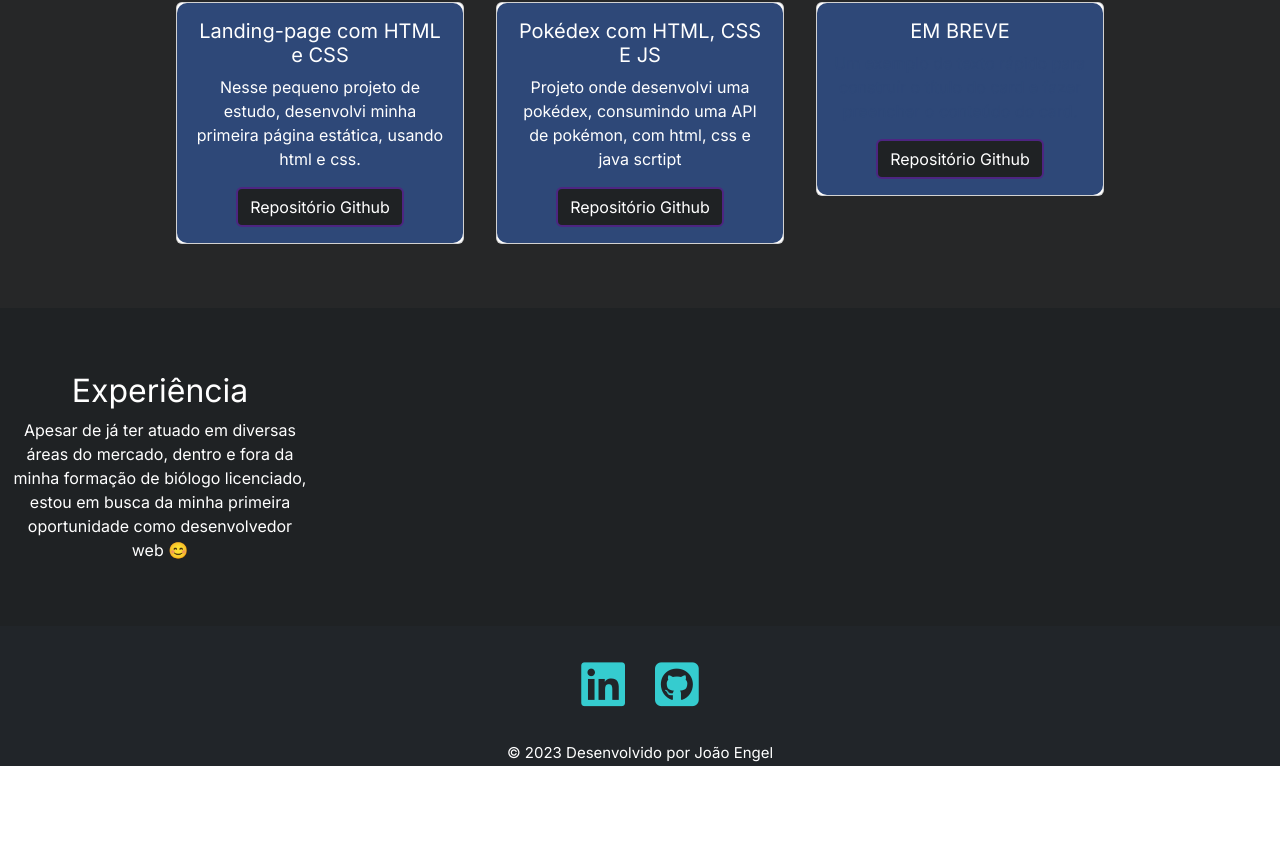
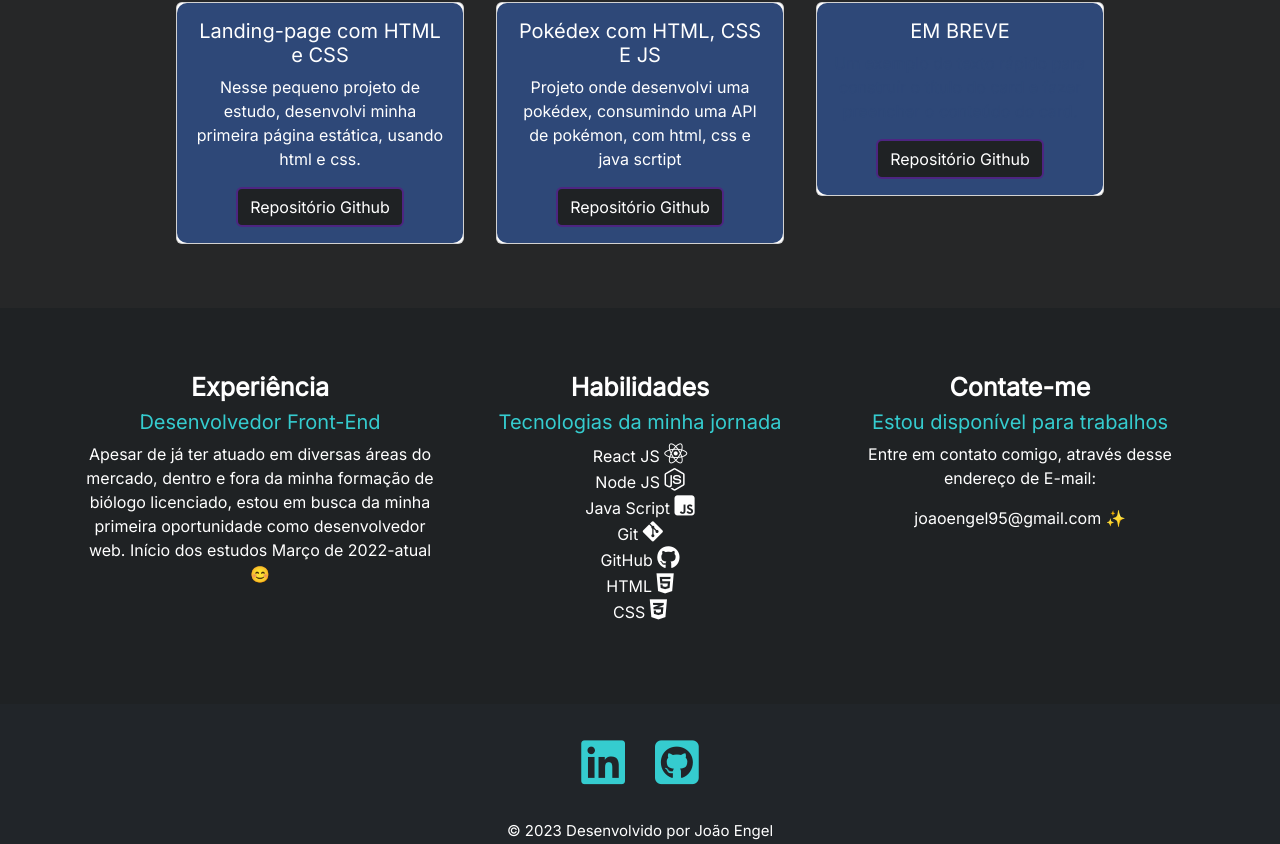
Before and after one commit to JoaoEngel/Portifolio-JE, a React (Create React App) app: page / in a window 1280 px wide. Shown: the part 1568-2412 px from the top of the page. Before the commit the page ends 2334 px from the top, so only its background shows below. Built offline with nearby package versions, Linux system fonts and the light colour scheme.

Commit message:
final-sections

```diff
--- a/src/components/about/About.jsx
+++ b/src/components/about/About.jsx
@@ -11,7 +11,7 @@ export default function About() {
           </div>
           <div className='col-sm-6 text-center pt-3'>
             <h2>Sobre mim</h2>
-            <p className='lead'>Seja bem vindo(a)! Eu me chamo João Fabiano Engel, tenho 28 anos e sou formado em ciências biológicas licenciatura. Mesmo sendo apaixonado por biologia e ciências no geral, em 2021 resolvi seguir uma outra paixão, a área de TI, desde então tenho me dedicado á estudar programação com muitos sonhos e objetivos há serem alcançados.</p>
+            <p className='lead'>Seja bem vindo(a)! Eu me chamo João Fabiano Engel, tenho 28 anos e sou formado em ciências biológicas licenciatura. Mesmo sendo apaixonado por biologia e ciências no geral, em 2022 resolvi seguir uma outra paixão, a área de Programação, desde então tenho me dedicado a estudar as tecnologias e suas funcionalidades, com muitos sonhos e objetivos há serem alcançados.</p>
           </div>
         </div>
       </div>
--- a/src/components/experience/Experience.jsx
+++ b/src/components/experience/Experience.jsx
@@ -1,13 +1,35 @@
 import React from "react";
 import "./experience.css";
 export default function Experience() {
+
+
   return (
-   <section className="" id="experience">
-    <div className="pt-5 pb-5">
-      <div className="row m-0">
-        <div className="col-sm-3 text-center pt-3">
-        <h2>Experiência</h2>
-        <p>Apesar de já ter atuado em diversas áreas do mercado, dentro e fora da minha formação de biólogo licenciado, estou em busca da minha primeira oportunidade como desenvolvedor web &#128522;</p>
+   <section id="experience">
+    <div className="container pt-5 pb-5">
+      <div className="row justify-content-center text-center">
+        <div className="col-sm-4 p-3">
+          <h2>Experiência</h2>
+          <h5>Desenvolvedor Front-End</h5>
+          <p>Apesar de já ter atuado em diversas áreas do mercado, dentro e fora da minha formação de biólogo licenciado, estou em busca da minha primeira oportunidade como desenvolvedor web. Início dos estudos Março de 2022-atual &#128522;</p>
+        </div>
+        <div className="col-sm-4 p-3">
+          <h2>Habilidades</h2>
+          <h5>Tecnologias da minha jornada</h5>
+          <ul className="list-unstyled">
+          <li>React JS <i class="fa-brands fa-react"></i></li>
+          <li>Node JS <i class="fa-brands fa-node-js"></i></li>
+          <li>Java Script <i class="fa-brands fa-square-js"></i></li>
+          <li>Git <i class="fa-brands fa-git-alt"></i></li>
+          <li>GitHub <i class="fa-brands fa-github"></i></li>
+          <li>HTML <i class="fa-brands fa-html5"></i></li>
+          <li>CSS <i class="fa-brands fa-css3-alt"></i></li>
+          </ul>
+        </div>
+        <div className="col-sm-4 p-3">
+          <h2>Contate-me</h2>
+          <h5>Estou disponível para trabalhos</h5>
+          <p>Entre em contato comigo, através desse endereço de E-mail:</p>
+          <p>joaoengel95@gmail.com &#10024;</p>
         </div>
       </div>
     </div>
--- a/src/components/experience/experience.css
+++ b/src/components/experience/experience.css
@@ -4,4 +4,26 @@
     background-color: var(--dark);
     color: var(--white);
     font-family: 'Inter', sans-serif;
+    align-items: center;
 }
+
+#experience h2 {
+    font-weight: 600;
+    font-size: 25px;
+}
+
+#experience h5 {
+    color: var(--blue);
+}
+
+#experience p {
+    font-weight: 300;
+}
+
+#experience li {
+    justify-items: center;
+}
+
+#experience li i {
+    font-size: 23px;
+}
--- a/src/components/navbar/navbar.css
+++ b/src/components/navbar/navbar.css
@@ -1,3 +1,7 @@
+html {
+    scroll-behavior: smooth;
+}
+
 nav a.nav-link {
     font-weight: 600;
     padding: 1.5625rem;
--- a/src/styles/global.css
+++ b/src/styles/global.css
@@ -1,6 +1,6 @@
 @import url('https://fonts.googleapis.com/css2?family=Inter&display=swap');
 
-html {
+* {
     scroll-behavior: smooth;
 }
 
```
